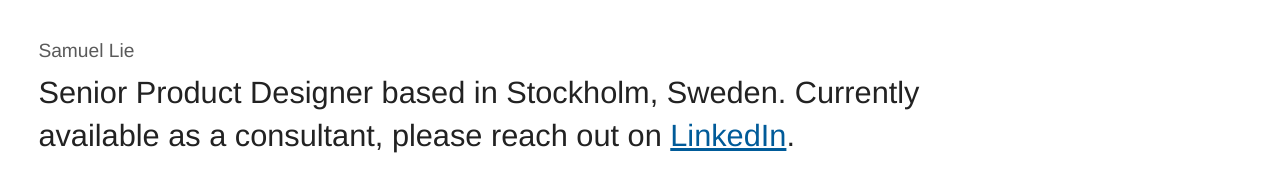
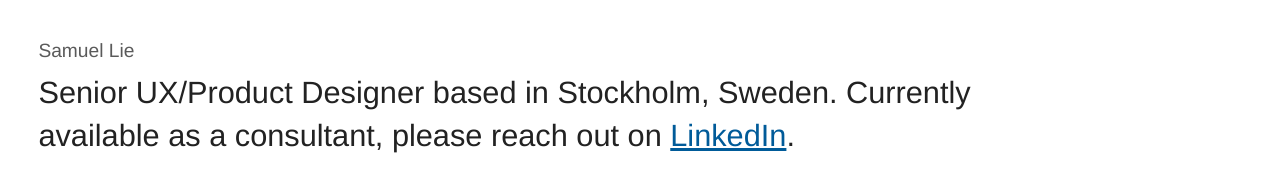
Before and after one commit to frystpingvin/website-2023, a plain HTML site: page index.html in a window 1280 px wide. Shown: the top 185 px of the page. Drawn offline with Linux system fonts and the light colour scheme.

Commit message:
Update index.html

```diff
--- a/index.html
+++ b/index.html
@@ -3,7 +3,7 @@
 
 <head>
   <meta charset="utf-8">
-  <title>Samuel Lie - Consultant Senior Product Designer</title>
+  <title>Samuel Lie - Consultant Senior UX/Product Designer</title>
   <meta name="description" content="Consultant Senior Product Designer based in Stockholm, Sweden.">
   <meta name="viewport" content="width=device-width, initial-scale=1">
 
@@ -22,7 +22,7 @@
 
   <div class="about">
     <h1 class="name">Samuel Lie</h1>
-    <p class="description">Senior Product Designer based in Stockholm, Sweden. Currently available as a consultant, please reach out on <a href="https://www.linkedin.com/in/samueleriklie">LinkedIn</a>.</p>
+    <p class="description">Senior UX/Product Designer based in Stockholm, Sweden. Currently available as a consultant, please reach out on <a href="https://www.linkedin.com/in/samueleriklie">LinkedIn</a>.</p>
     <p class="description">Previously worked on products and digital experiences with Alva Labs, Ringnes (part of the Carlsberg Group), Coop, SEB, SkiStar, Kronans Apotek, and PostNord, amongst others.</p>
     <ul class="no-list-style">
       <li><a href="https://www.linkedin.com/in/samuel-lie-769a29a1/">LinkedIn</a></li>
```
